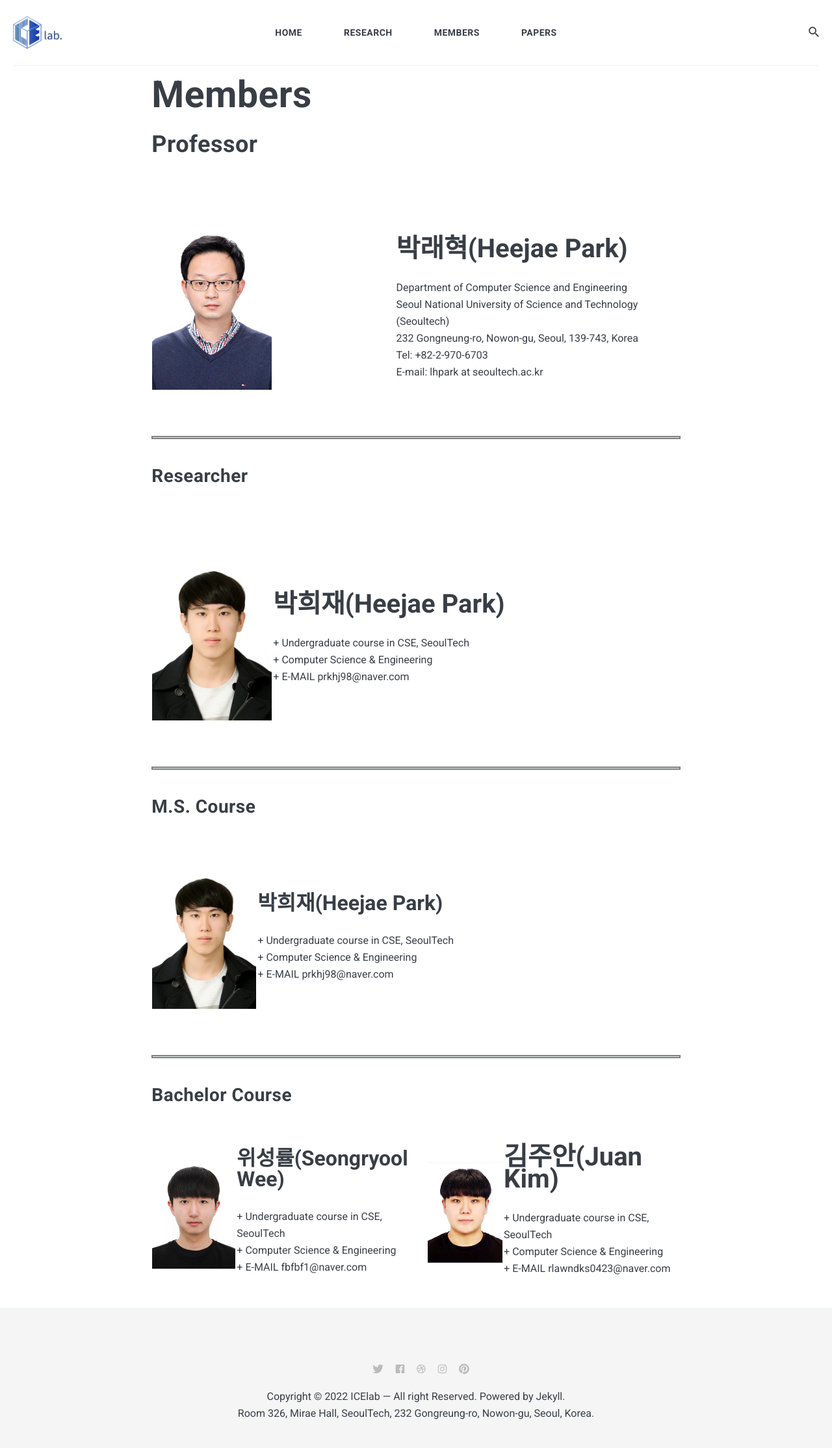
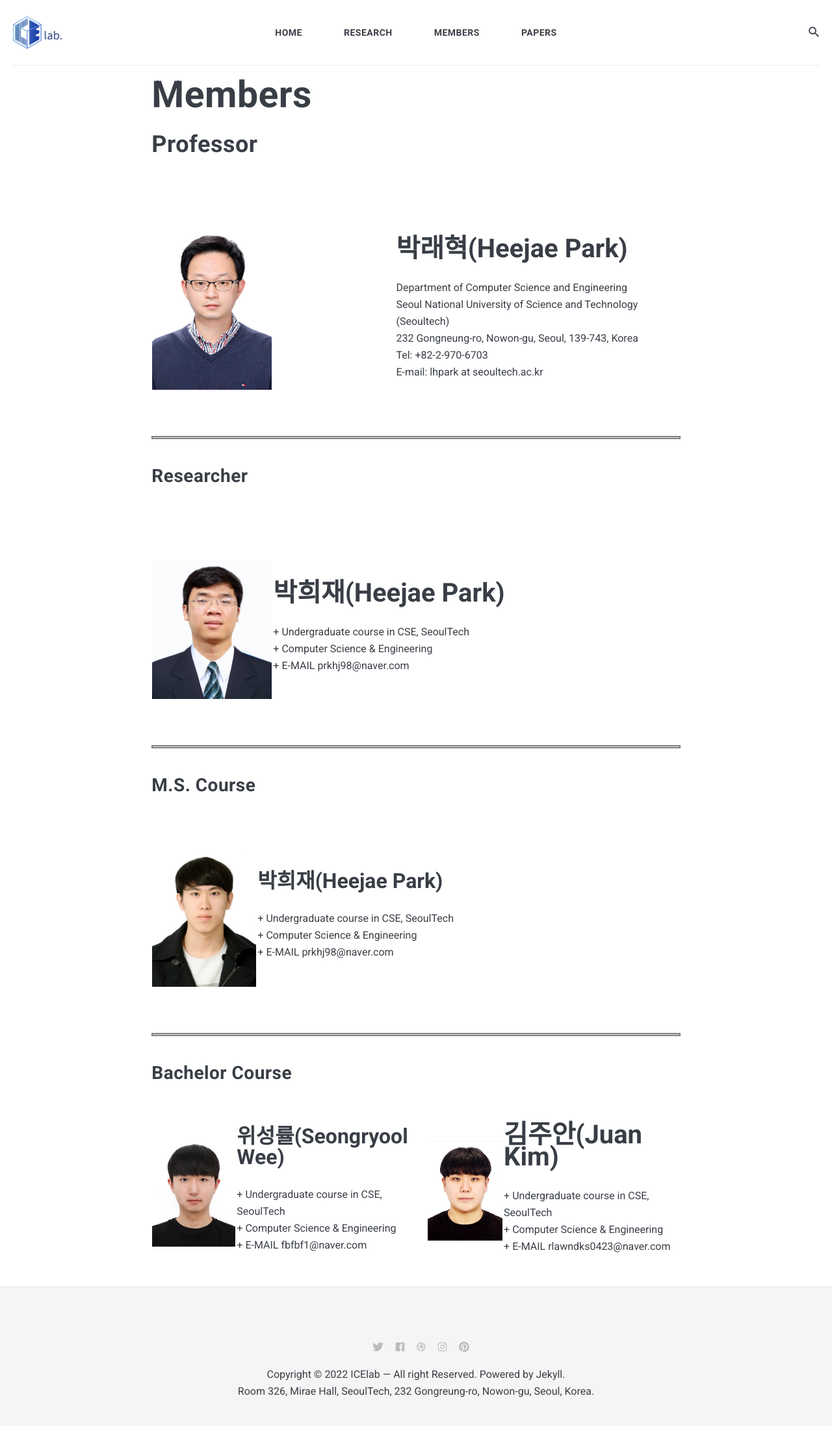
Before and after one commit to icelab-2020/HeeJaeMon123.github.io, a Jekyll site: the page built from _pages/01_members.md, in a window 1280 px wide. Shown: the whole page at 65% size. Built offline with Jekyll 4.4.1, drawn with Linux system fonts in a browser that asks for light colours; nearby versions of some CDN libraries; after the commit the page ends 2195 px from its top, so only the background shows below that.

Commit message:
Update 01_members.md

```diff
--- a/_pages/01_members.md
+++ b/_pages/01_members.md
@@ -17,7 +17,7 @@
 
 |    |  <img width=400/>  |
 |:---|:---|
-| ![iot]({{site.baseurl}}/images/hj.jpg){: width="184" height="248"} | <b><span style="font-size:250%">박희재(Heejae Park)</span></b><br><br> + Undergraduate course in CSE, SeoulTech   <br> + Computer Science & Engineering  <br> + E-MAIL   prkhj98@naver.com |
+| ![iot]({{site.baseurl}}/images/tri.png){: width="184" height="248"} | <b><span style="font-size:250%">박희재(Heejae Park)</span></b><br><br> + Undergraduate course in CSE, SeoulTech   <br> + Computer Science & Engineering  <br> + E-MAIL   prkhj98@naver.com |
 
 <hr style="border:2px solid gray">
 
```
